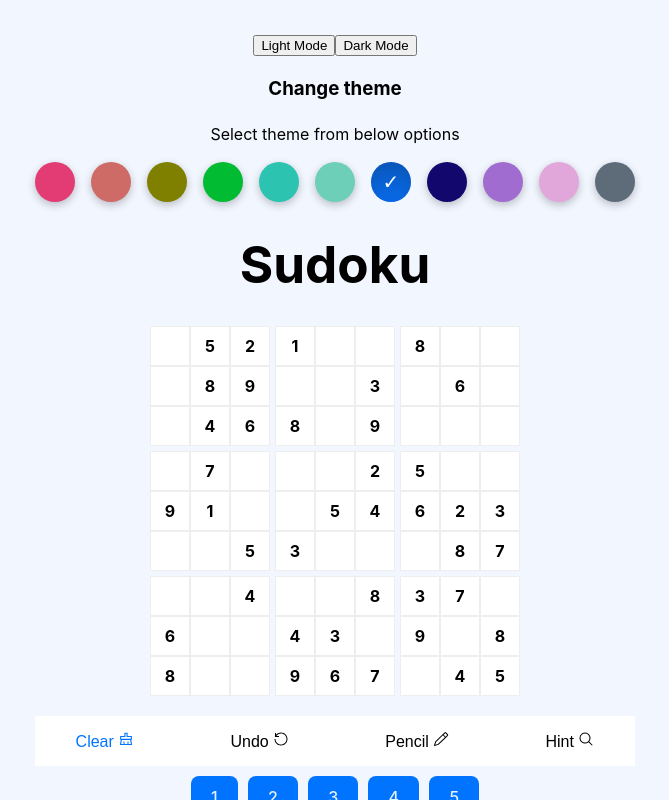
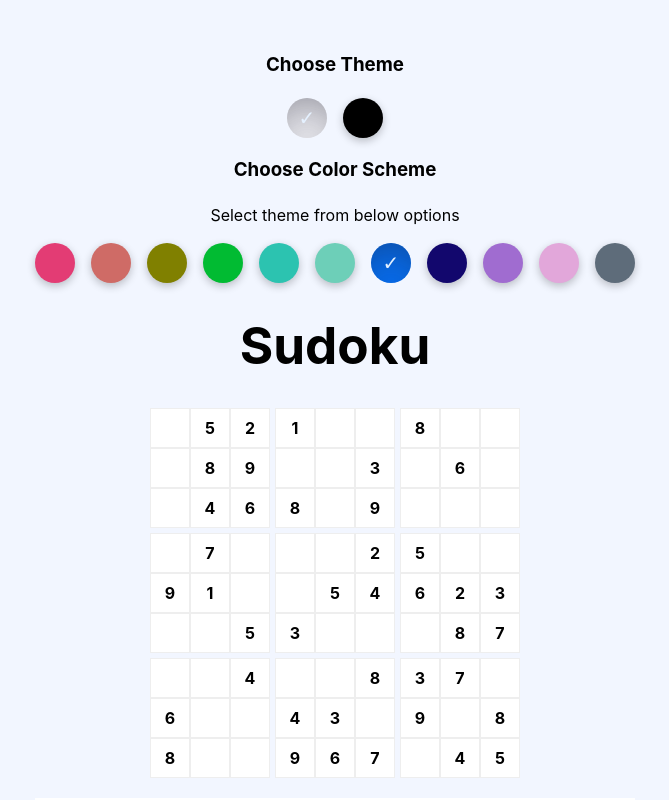
Before and after one commit to alancleetus/React-Sudoku, a React (Vite) app: page / in a window 1280 px wide. Shown: the top 800 px of the page, without its empty margins (305-974 px from the left). Built offline with nearby package versions, Linux system fonts and the light colour scheme.

Commit message:
Theme selector minor changes

```diff
--- /dev/null
+++ b/src/components/SettingsPage.jsx
@@ -0,0 +1,6 @@
+import ThemeSelector from "./ThemeSelector";
+function SettingsPage() {
+  return <ThemeSelector />;
+}
+
+export default SettingsPage;
--- a/src/components/ThemeSelector.css
+++ b/src/components/ThemeSelector.css
@@ -3,6 +3,7 @@
   justify-content: center;
   gap: 1rem;
   align-items: center;
+  flex-wrap: wrap;
 }
 
 button.theme-btn {
@@ -13,9 +14,7 @@ button.theme-btn {
   cursor: pointer;
   outline: none;
   transition: all 0.3s ease;
-
   box-shadow: rgba(0, 0, 0, 0.24) 0px 3px 8px;
-
   position: relative; /* Required for positioning the checkmark */
 }
 
@@ -30,7 +29,7 @@ button.theme-btn .checkmark {
   left: 50%;
   transform: translate(-50%, -50%);
   font-size: 20px;
-  color: white;
+  color: var(--secondary-color);
   font-weight: bold;
   opacity: 0; /* Initially hidden */
   transition: opacity 0.3s ease; /* Transition opacity for checkmark */
--- a/src/components/ThemeSelector.jsx
+++ b/src/components/ThemeSelector.jsx
@@ -34,11 +34,27 @@ export default function ThemeSelector() {
 
   return (
     <div>
+      <h3>Choose Theme</h3>
       {/* Light/Dark Mode Toggle */}
-      <button onClick={() => setTheme("light")}>Light Mode</button>
-      <button onClick={() => setTheme("dark")}>Dark Mode</button>
 
-      <h3>Change theme</h3>
+      <div className="theme-selector">
+        <button
+          className={`theme-btn light ${theme === "light" ? "selected" : ""}`}
+          style={{ backgroundColor: `white` }}
+          onClick={() => setTheme("light")}
+        >
+          <span className="checkmark">✓</span>
+        </button>
+        <button
+          className={`theme-btn dark ${theme === "dark" ? "selected" : ""}`}
+          style={{ backgroundColor: `black` }}
+          onClick={() => setTheme("dark")}
+        >
+          <span className="checkmark">✓</span>
+        </button>
+      </div>
+
+      <h3>Choose Color Scheme</h3>
       <p>Select theme from below options</p>
       <div className="theme-selector">
         {themes.map(({ name, color }) => (
```
